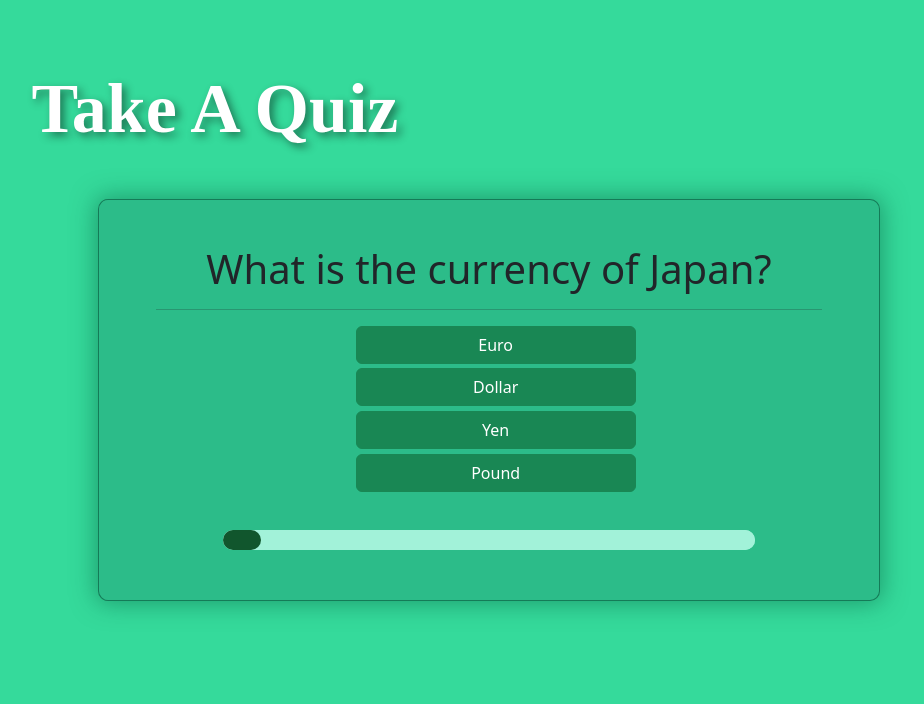
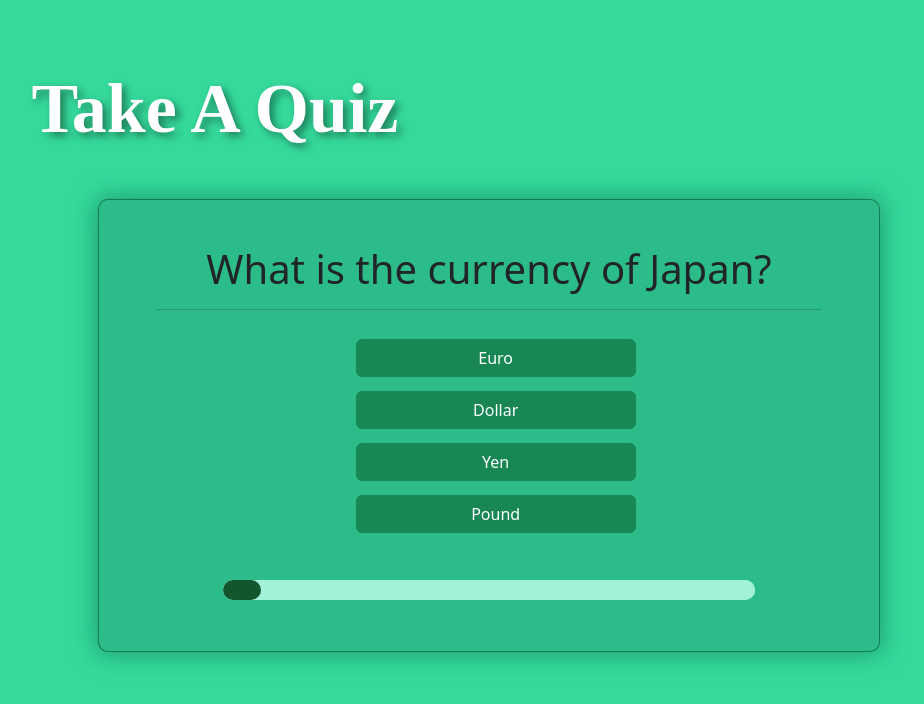
Before and after one commit to Mighty-k/Quiz-app, a React (Vite) app: page / in a window 1280 px wide. Shown: the top 704 px of the page, without its empty margins (151-1075 px from the left). Built offline with nearby package versions, Linux system fonts and the light colour scheme; a web font is replaced by a local one.

Commit message:
Update index.css

```diff
--- a/src/index.css
+++ b/src/index.css
@@ -34,6 +34,7 @@
 }
 
 ul{
+  padding-top: 2%;
   padding-left:30% ;
   margin:0;
 }
@@ -44,7 +45,7 @@
 
 .options{
   width: 60%;
-  margin-bottom: 1%;
+  margin-bottom: 3%;
 }
 
 .navigate{
```
